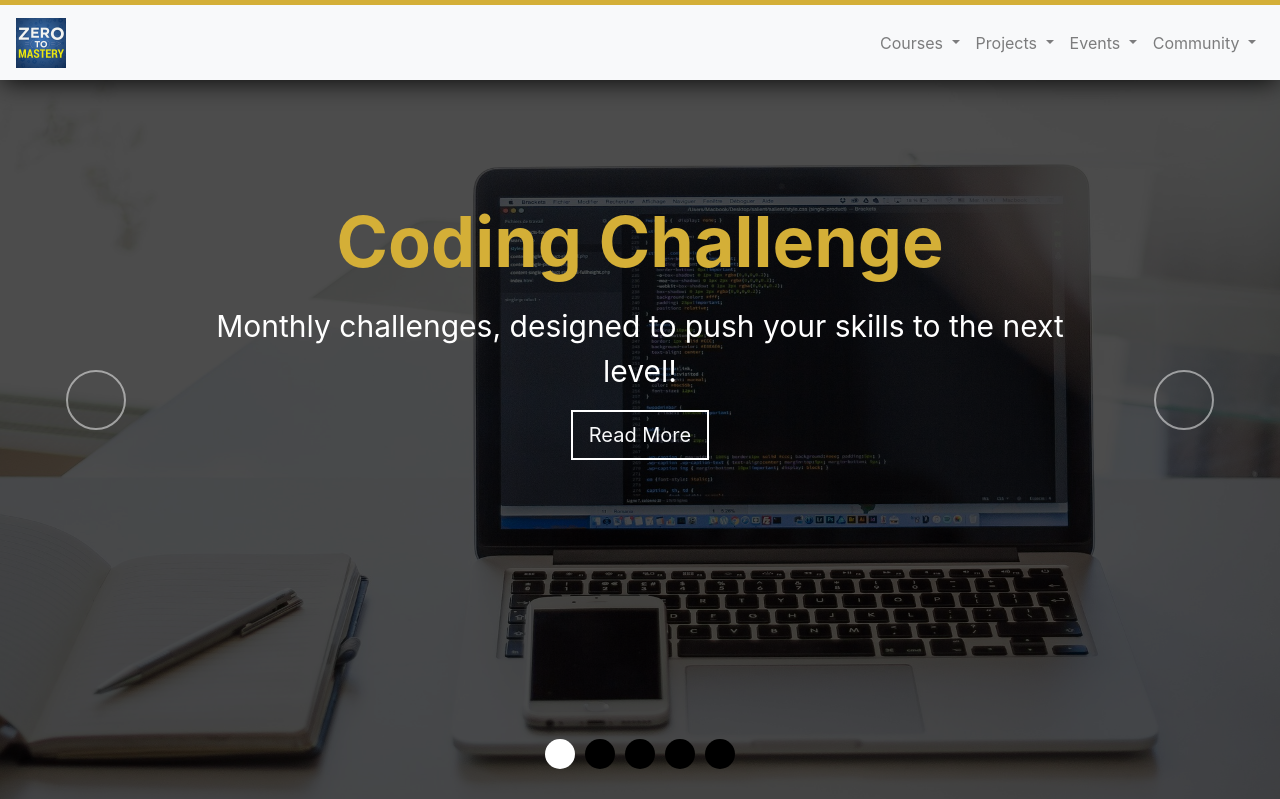
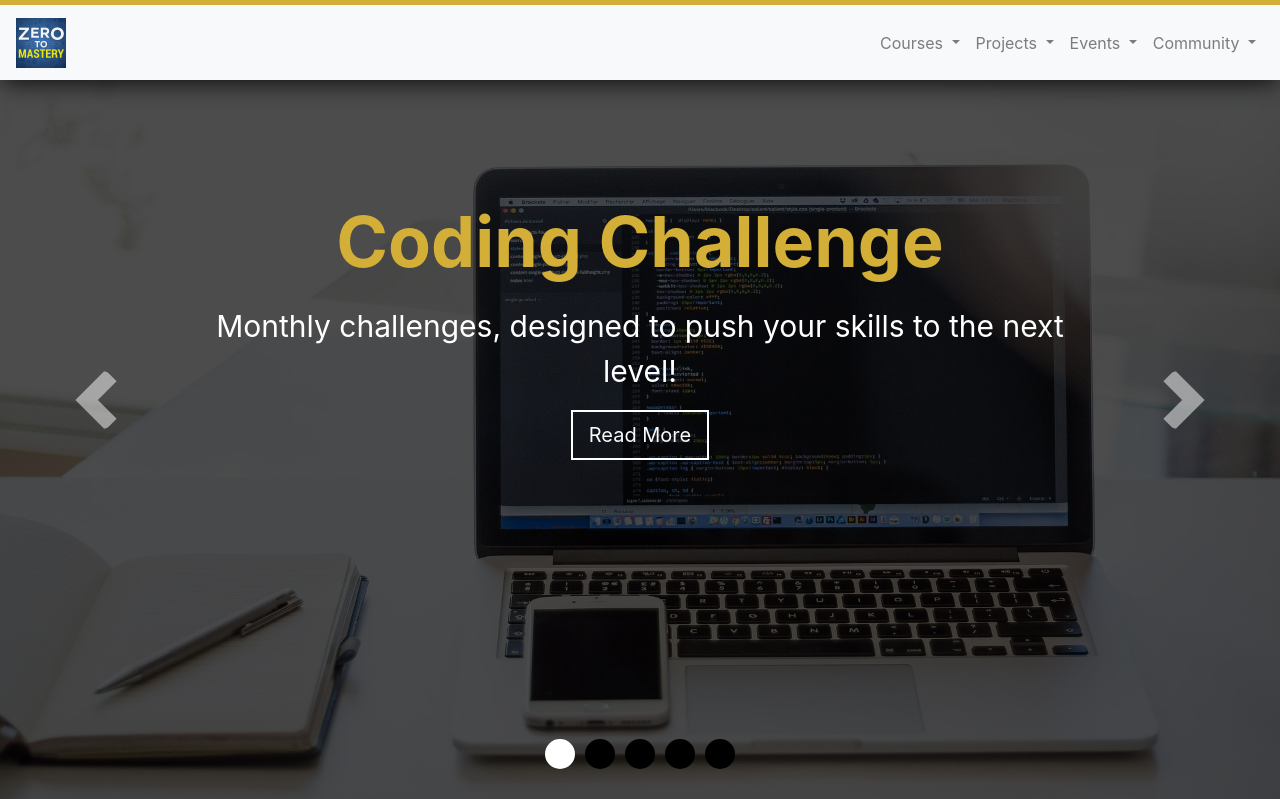
Before and after one commit to lusalga/zero-to-mastery-website, a PHP site: page / in a window 1280 px wide. Shown: the top 799 px of the page. Run offline with PHP 8.4, Linux system fonts and the light colour scheme; some libraries are stand-ins or nearby versions.

Commit message:
Added arrows to carousel

```diff
--- a/assets/css/carousel.css
+++ b/assets/css/carousel.css
@@ -18,8 +18,6 @@
   }
 
   .carousel-control-prev-icon, .carousel-control-next-icon {
-    background: none;
-    border: 2px solid #fff;
     height: 60px;
     width: 60px;
     line-height: 55px;
@@ -30,7 +28,6 @@
   }
 
   .carousel-control-prev-icon:hover, .carousel-control-next-icon:hover {
-    background: #fff;
     opacity: 9;
     color: #000;
   }
```
